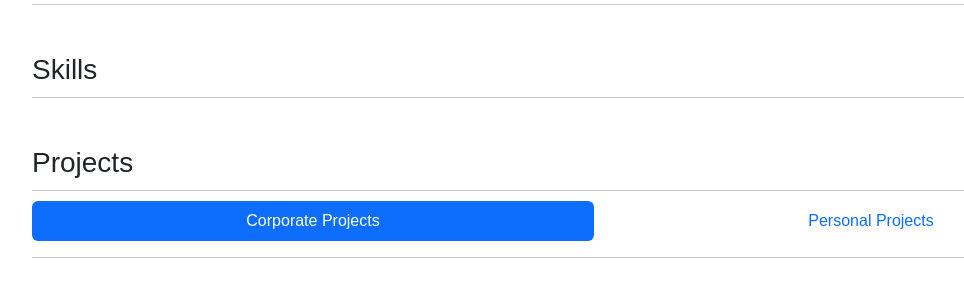
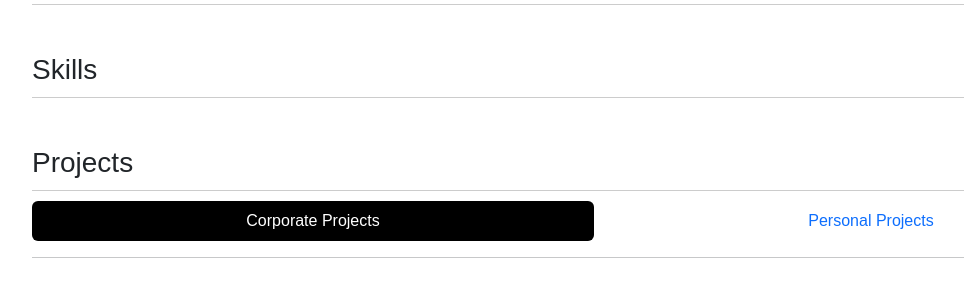
Before and after one commit to comsa33/portfolio-service, a Flask app: template templates/ruo_portfolio.html in a window 1280 px wide. Shown: the part 316-616 px from the top of the page, without its empty margins (50-1014 px from the left). Run offline with Flask 3, Linux system fonts and the light colour scheme; the template is opened without the code that fills it, so the values that code supplies are empty; some web fonts are replaced.

Commit message:
fix: ruo_portfolio css js html

```diff
--- a/static/css/ruo_portfolio.css
+++ b/static/css/ruo_portfolio.css
@@ -144,6 +144,11 @@ ul {
     text-align: left;
 }
 
+.nav-pills .nav-link.active, .nav-pills .show>.nav-link {
+    color: #fff;
+    background-color: #000000;
+}
+
 .career-item, #personalProjectList {
     background-color: #ecebeb;
     border-radius: 5px;
```
